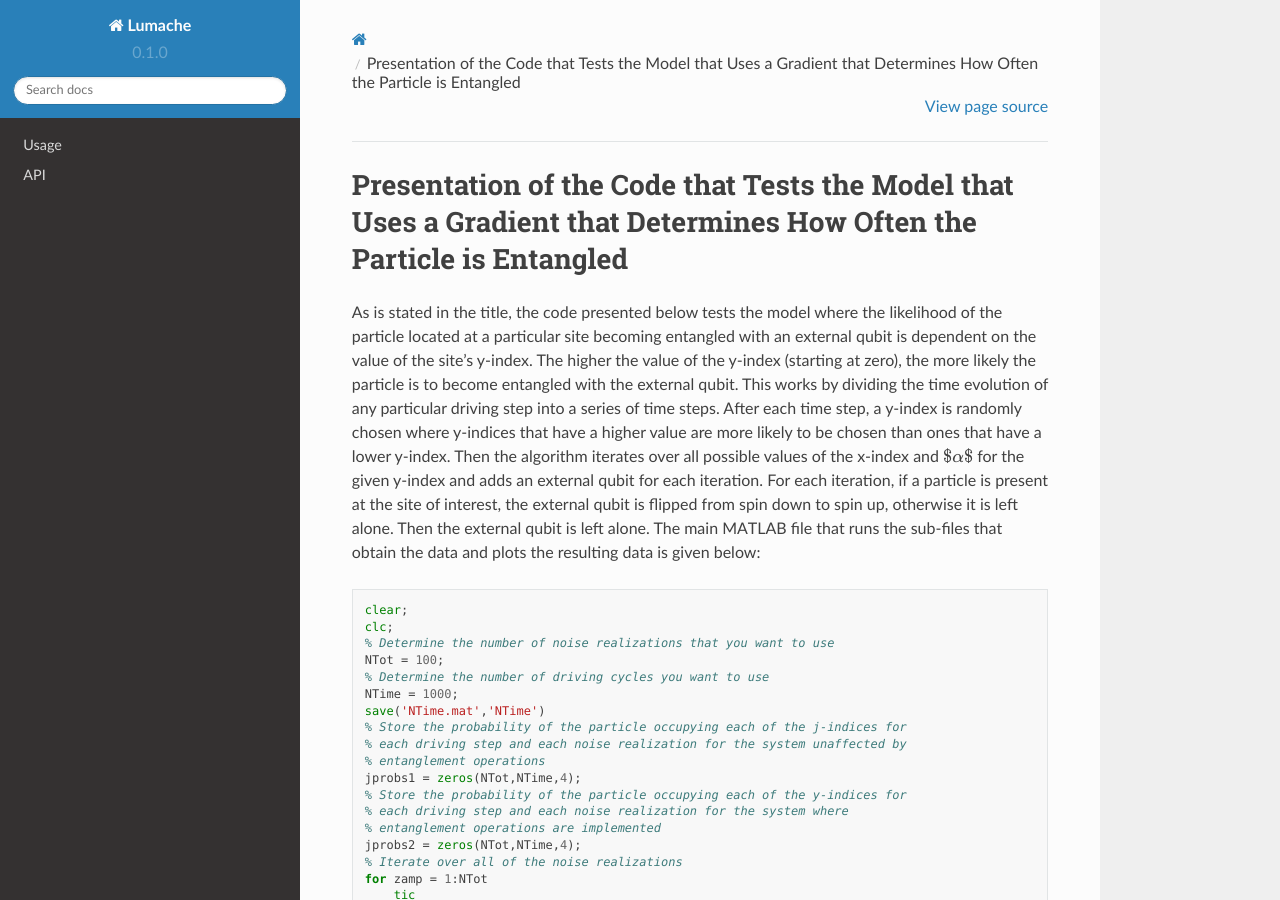
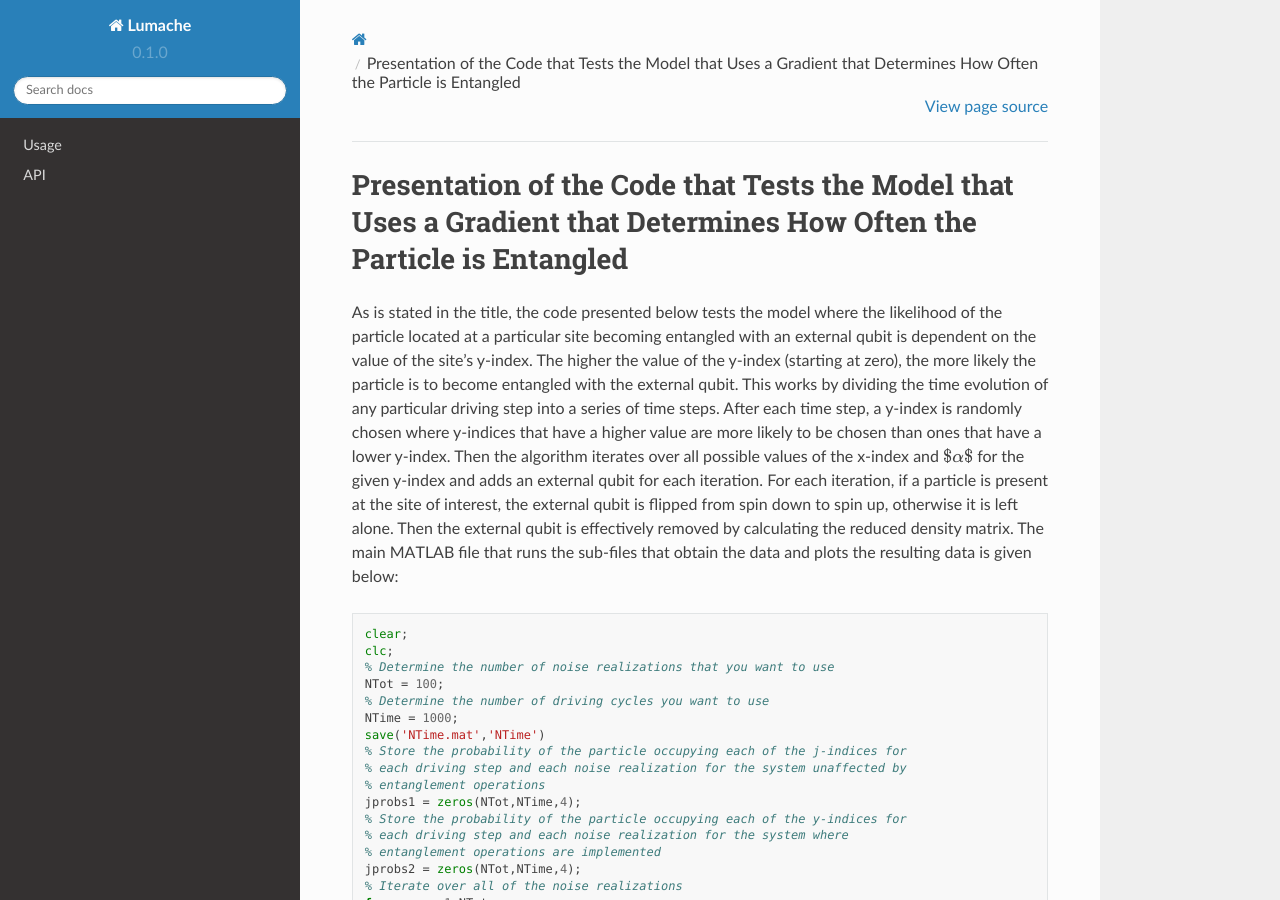
Before and after one commit to htim327/QuantumGravity, a Sphinx documentation site: the page built from docs/source/EntanglementGradient.rst, in a window 1280 px wide and 900 px high. Built offline with Sphinx 7.4.7 and the Read the Docs theme 2.0.0, drawn with Linux system fonts in a browser that asks for light colours.

Commit message:
Update EntanglementGradient.rst

```diff
--- a/docs/source/EntanglementGradient.rst
+++ b/docs/source/EntanglementGradient.rst
@@ -2,7 +2,7 @@
 Presentation of the Code that Tests the Model that Uses a Gradient that Determines How Often the Particle is Entangled
 ======================================================================================================================
 
-As is stated in the title, the code presented below tests the model where the likelihood of the particle located at a particular site becoming entangled with an external qubit is dependent on the value of the site's y-index. The higher the value of the y-index (starting at zero), the more likely the particle is to become entangled with the external qubit. This works by dividing the time evolution of any particular driving step into a series of time steps. After each time step, a y-index is randomly chosen where y-indices that have a higher value are more likely to be chosen than ones that have a lower y-index. Then the algorithm iterates over all possible values of the x-index and :math:`$\alpha$` for the given y-index and adds an external qubit for each iteration. For each iteration, if a particle is present at the site of interest, the external qubit is flipped from spin down to spin up, otherwise it is left alone. Then the external qubit is left alone. The main MATLAB file that runs the sub-files that obtain the data and plots the resulting data is given below:
+As is stated in the title, the code presented below tests the model where the likelihood of the particle located at a particular site becoming entangled with an external qubit is dependent on the value of the site's y-index. The higher the value of the y-index (starting at zero), the more likely the particle is to become entangled with the external qubit. This works by dividing the time evolution of any particular driving step into a series of time steps. After each time step, a y-index is randomly chosen where y-indices that have a higher value are more likely to be chosen than ones that have a lower y-index. Then the algorithm iterates over all possible values of the x-index and :math:`$\alpha$` for the given y-index and adds an external qubit for each iteration. For each iteration, if a particle is present at the site of interest, the external qubit is flipped from spin down to spin up, otherwise it is left alone. Then the external qubit is effectively removed by calculating the reduced density matrix. The main MATLAB file that runs the sub-files that obtain the data and plots the resulting data is given below:
 
 .. code-block:: matlab
 
```
